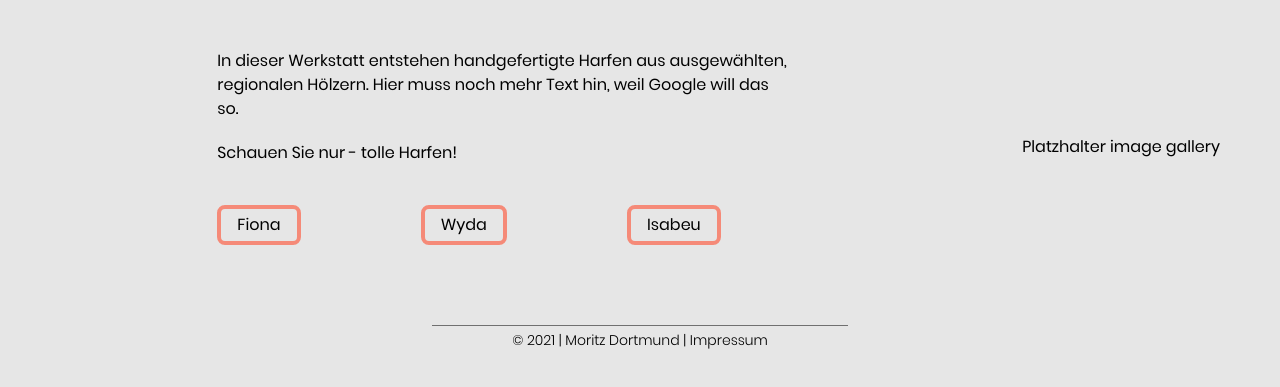
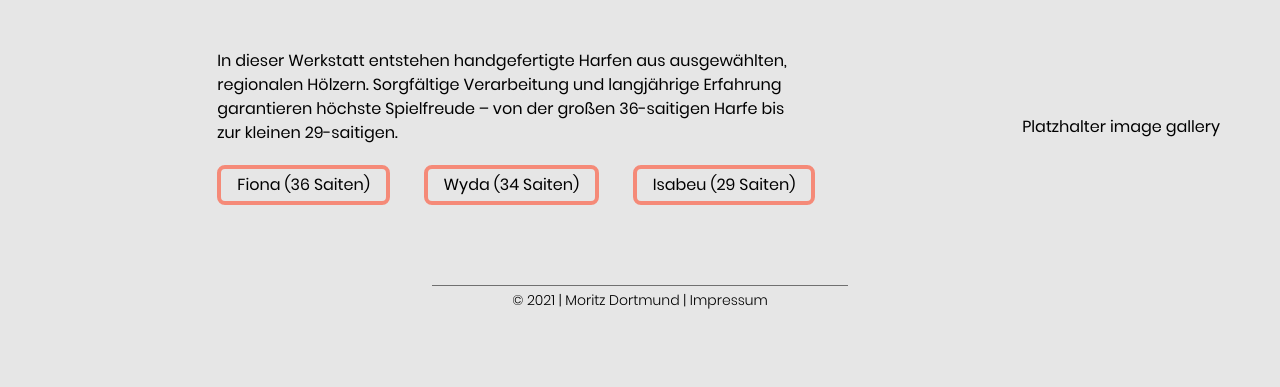
Before and after one commit to fre-ben/moritz-harfen, a Gatsby site: page /harfen in a window 1280 px wide. Shown: the part 159-546 px from the top of the page. Built offline with nearby package versions, Linux system fonts and the light colour scheme; Gatsby itself is replaced by a stand-in of ours.

Commit message:
💬 Update harfen page text & ButtonLink labels

```diff
--- a/src/pages/harfen/index.tsx
+++ b/src/pages/harfen/index.tsx
@@ -13,20 +13,24 @@ function Harfen() {
         <div className="lg:pl-20 md:w-7/12 lg:w-9/12">
           <p className="mb-5 w-11/12">
             In dieser Werkstatt entstehen handgefertigte Harfen aus
-            ausgewählten, regionalen Hölzern. Hier muss noch mehr Text hin, weil
-            Google will das so.
+            ausgewählten, regionalen Hölzern. Sorgfältige Verarbeitung und
+            langjährige Erfahrung garantieren höchste Spielfreude – von der
+            großen 36-saitigen Harfe bis zur kleinen 29-saitigen.
           </p>
-          <p className="mb-10">Schauen Sie nur - tolle Harfen!</p>
-          <div className="grid grid-flow-col place-items-start">
+          <div className="grid grid-flow-col gap-x-2 place-items-start">
             <ButtonLink
               destination="harfen/fiona"
-              label="Fiona"
+              label="Fiona (36 Saiten)"
               primary={true}
             />
-            <ButtonLink destination="harfen/wyda" label="Wyda" primary={true} />
+            <ButtonLink
+              destination="harfen/wyda"
+              label="Wyda (34 Saiten)"
+              primary={true}
+            />
             <ButtonLink
               destination="harfen/isabeu"
-              label="Isabeu"
+              label="Isabeu (29 Saiten)"
               primary={true}
             />
           </div>
```
